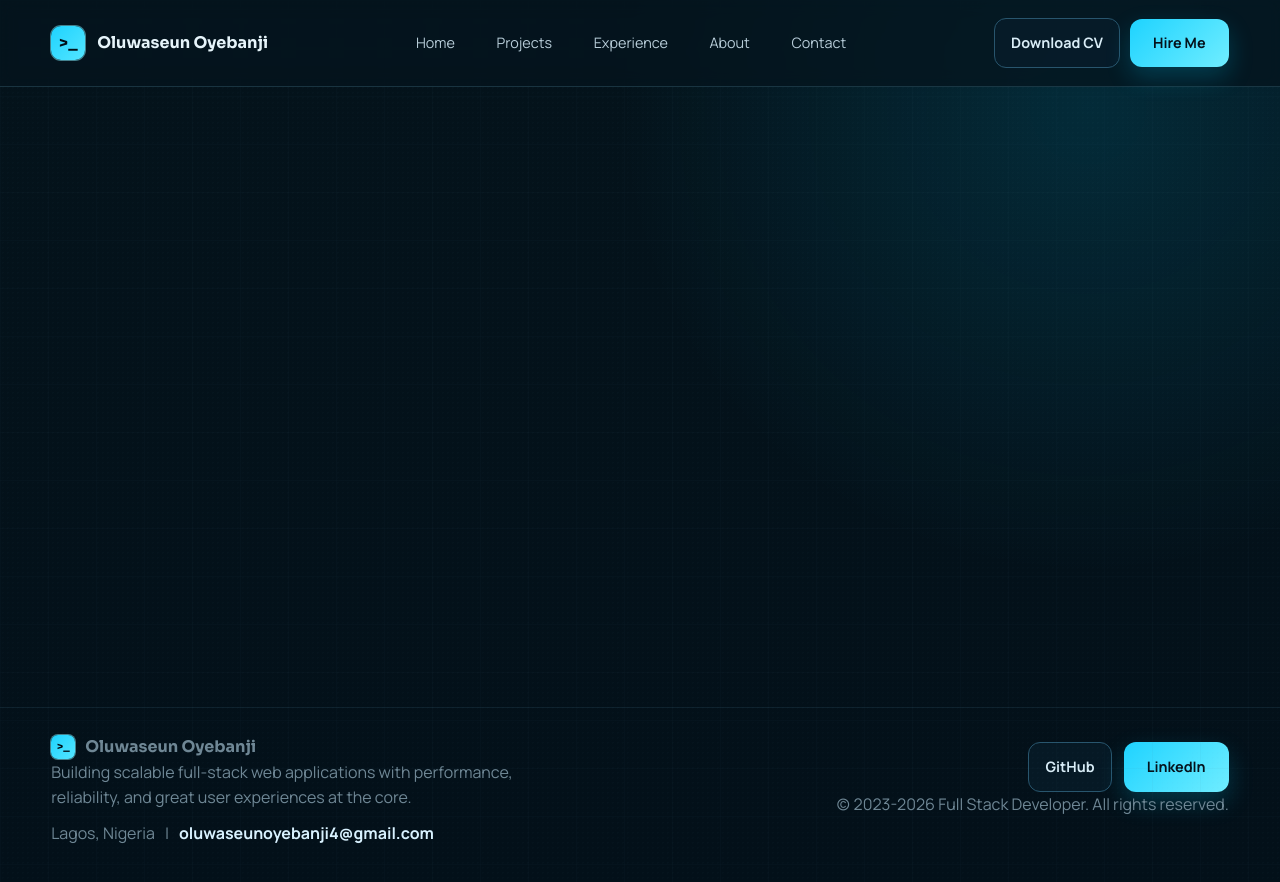
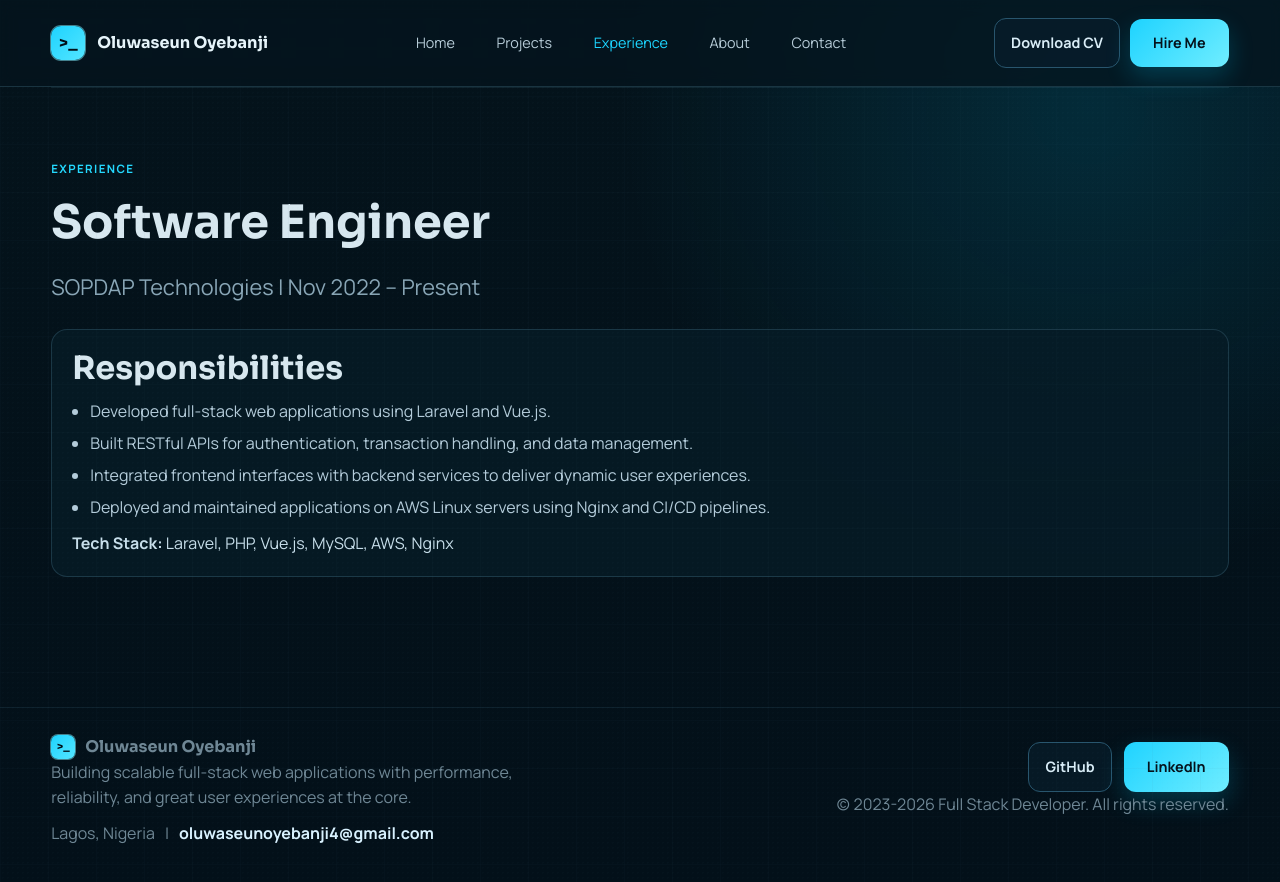
Before and after one commit to seunshyne/myPortfolio, a Vue app: page /experience in a window 1280 px wide. Built offline with nearby package versions, Linux system fonts and the light colour scheme.

Commit message:
Experience View update

```diff
--- a/src/assets/main.css
+++ b/src/assets/main.css
@@ -766,6 +766,23 @@ h2 {
   padding: 20px;
 }
 
+.experience-page .experience-list {
+  margin-top: 12px;
+  padding-left: 18px;
+  display: grid;
+  gap: 8px;
+  color: #b4ccda;
+}
+
+.experience-page .experience-list li {
+  line-height: 1.5;
+}
+
+.experience-page .experience-stack {
+  margin-top: 12px;
+  color: #c7deea;
+}
+
 .arch-grid {
   margin-top: 14px;
   display: grid;
--- a/src/components/layout/SiteHeader.vue
+++ b/src/components/layout/SiteHeader.vue
@@ -9,7 +9,7 @@
       <nav class="menu" aria-label="Primary">
         <RouterLink to="/">Home</RouterLink>
         <RouterLink to="/projects">Projects</RouterLink>
-        <RouterLink to="/projects/prime-wallet">Experience</RouterLink>
+        <RouterLink to="/experience">Experience</RouterLink>
         <RouterLink to="/about">About</RouterLink>
         <a href="#contact">Contact</a>
       </nav>
--- a/src/router/index.js
+++ b/src/router/index.js
@@ -2,6 +2,7 @@ import { createRouter, createWebHistory } from 'vue-router'
 import HomeView from '../views/HomeView.vue'
 import ProjectDetailsView from '../views/ProjectDetailsView.vue'
 import ProjectsView from '../views/ProjectsView.vue'
+import ExperienceView from '../views/ExperienceView.vue'
 
 const router = createRouter({
   history: createWebHistory(import.meta.env.BASE_URL),
@@ -26,6 +27,11 @@ const router = createRouter({
       name: 'about',
       component: () => import('../views/AboutView.vue'),
     },
+    {
+      path: '/experience',
+      name: 'experience',
+      component: ExperienceView,
+    },
   ],
 })
 
--- /dev/null
+++ b/src/views/ExperienceView.vue
@@ -0,0 +1,21 @@
+<template>
+  <section class="projects container experience-page">
+    <div class="projects-head">
+      <p class="section-kicker">Experience</p>
+      <h2>Software Engineer</h2>
+      <p class="projects-sub">SOPDAP Technologies | Nov 2022 – Present</p>
+    </div>
+
+    <article class="arch-card">
+      <h3>Responsibilities</h3>
+      <ul class="experience-list">
+        <li>Developed full-stack web applications using Laravel and Vue.js.</li>
+        <li>Built RESTful APIs for authentication, transaction handling, and data management.</li>
+        <li>Integrated frontend interfaces with backend services to deliver dynamic user experiences.</li>
+        <li>Deployed and maintained applications on AWS Linux servers using Nginx and CI/CD pipelines.</li>
+      </ul>
+
+      <p class="experience-stack"><strong>Tech Stack:</strong> Laravel, PHP, Vue.js, MySQL, AWS, Nginx</p>
+    </article>
+  </section>
+</template>
```
